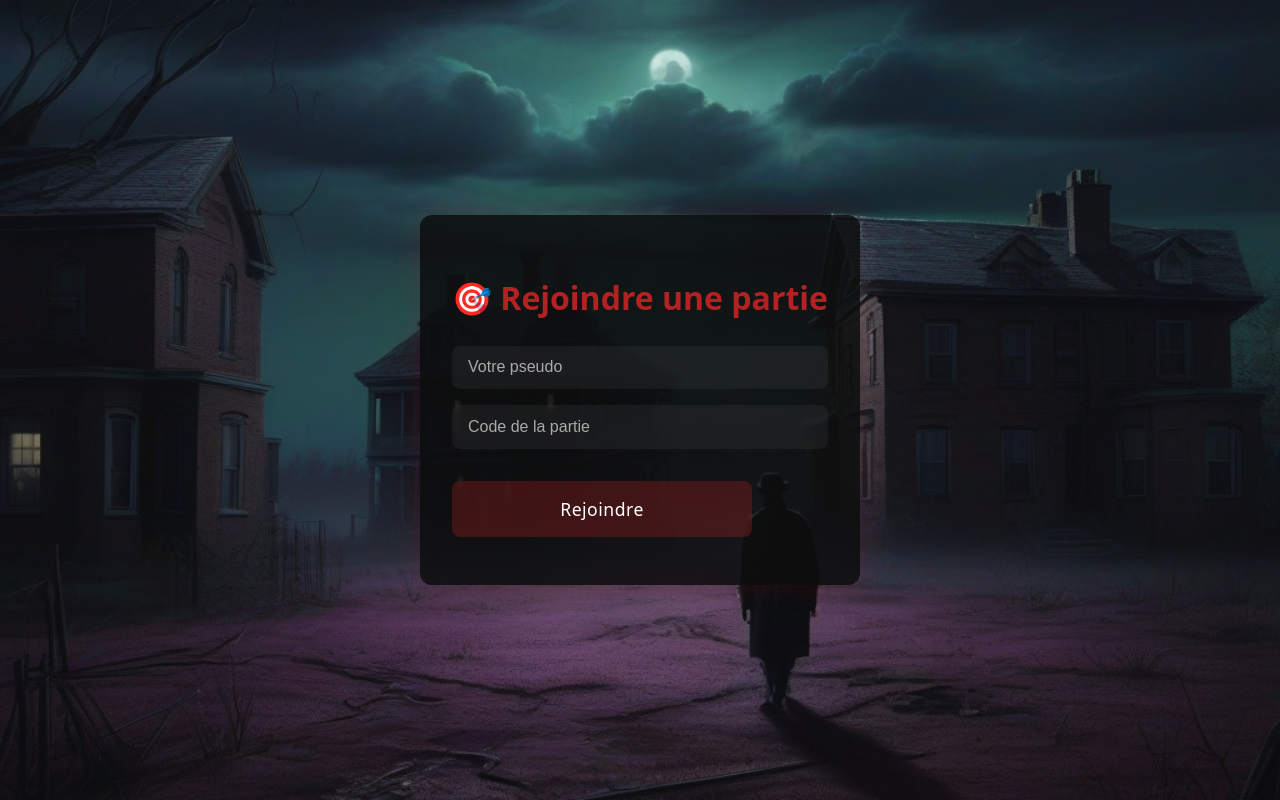
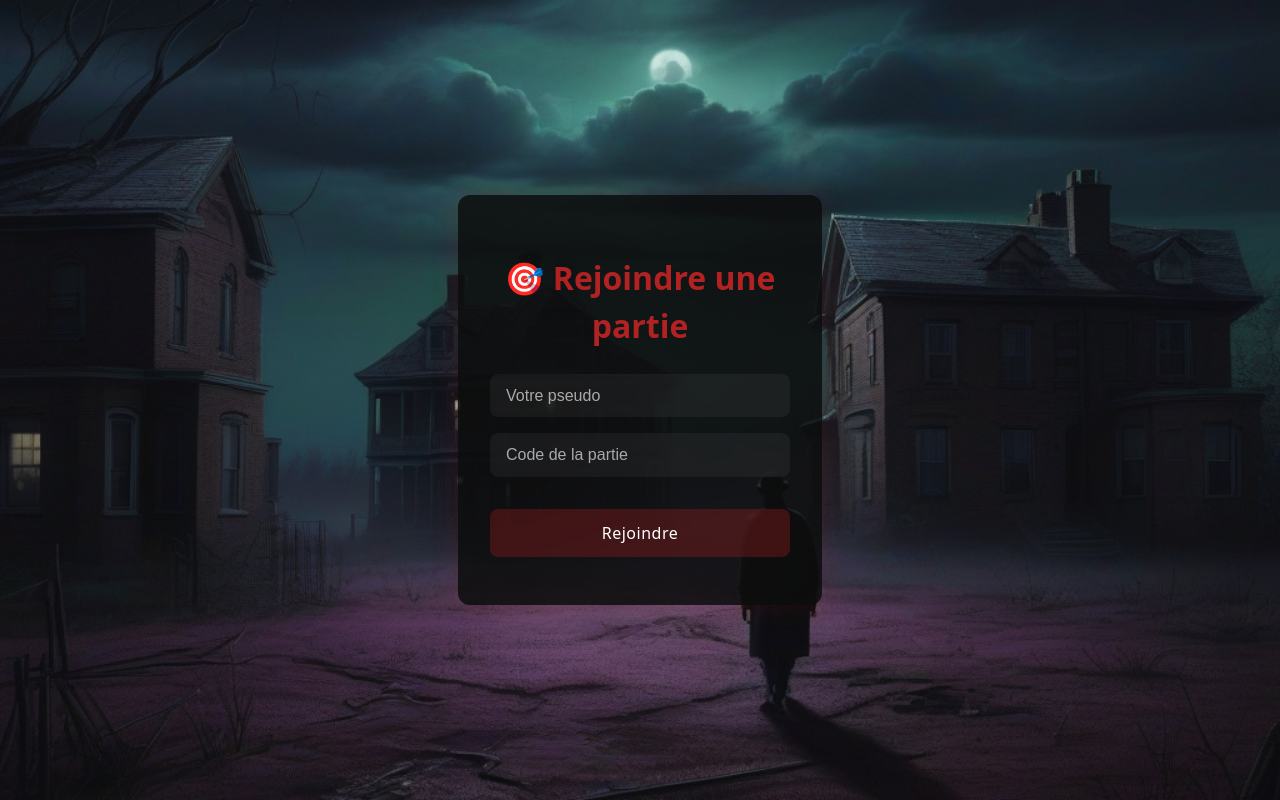
Before and after one commit to Sneakybapt/TKA, a React (Vite) app: page /rejoindre in a window 1280 px wide. Built offline with nearby package versions, Linux system fonts and the light colour scheme; no server answers.

Commit message:
12/07/2025 12:50

```diff
--- a/src/App.tsx
+++ b/src/App.tsx
@@ -47,7 +47,7 @@ function Accueil() {
           if (pseudo) {
             localStorage.setItem("tka_pseudo", pseudo);      // ✅ stockage correct
             localStorage.setItem("tka_createur", "true");    // ✅ joueur est créateur
-            navigate("/attente");                            // ✅ direction salle d’attente
+            navigate("/creer");
           } else {
             navigate("/creer");                              // 👤 pas connecté → entre son pseudo
           }
--- a/src/pages/CreerPartie.tsx
+++ b/src/pages/CreerPartie.tsx
@@ -4,8 +4,12 @@ import { useNavigate } from "react-router-dom";
 import "../themesombre.css";
 
 export default function CreerPartie() {
-  const [pseudo, setPseudo] = useState("");
   const navigate = useNavigate();
+
+  const pseudoConnecte = localStorage.getItem("pseudo")?.trim().toLowerCase();
+  const estConnecte = !!pseudoConnecte;
+
+  const [pseudo, setPseudo] = useState(pseudoConnecte || "");
 
   useEffect(() => {
     socket.on("partie_creee", ({ code, joueurs }) => {
@@ -51,6 +55,7 @@ export default function CreerPartie() {
           onChange={(e) => setPseudo(e.target.value)}
           placeholder="Votre pseudo"
           required
+          disabled={estConnecte} // ✅ désactivé si connecté
         />
         <button type="submit" className="accueil-button">
           Créer la partie
--- a/src/pages/Inscription.tsx
+++ b/src/pages/Inscription.tsx
@@ -19,7 +19,7 @@ export default function Inscription() {
 
     if (data.ok) {
       localStorage.setItem("pseudo", pseudo);
-      navigate("/jeu");
+      navigate("/");
     } else {
       alert(data.message);
     }
@@ -28,6 +28,10 @@ export default function Inscription() {
   return (
     <div className="creer-container">
       <h2 className="creer-title">🧑‍💼 Créer ton profil</h2>
+      <div className="consignes-box">
+        ⚠️ <strong>Consignes :</strong> Le pseudo ne doit contenir <u>aucune majuscule</u>.
+      </div>
+
       <form className="creer-form" onSubmit={handleSubmit}>
         <input
           type="text"
--- a/src/themesombre.css
+++ b/src/themesombre.css
@@ -36,19 +36,21 @@ body {
 
 .accueil-button {
   display: block;
+  box-sizing: border-box; /* ✅ prend en compte le padding */
   width: 100%;
+  padding: 0.8rem 1rem; /* ✅ identique à .rejoindre-input */
+  font-size: 1rem;       /* ✅ identique à .rejoindre-input */
   margin: 1rem 0;
-  padding: 1rem;
-  font-size: 1.1rem;
-  background-color: rgba(178, 34, 34, 0.30); /* rouge sombre + transparence */;
+  background-color: rgba(178, 34, 34, 0.30); /* rouge sombre + transparence */
   color: #ffffff;
   border: none;
-  border-radius: 8px;
+  border-radius: 8px;     /* ✅ identique à .rejoindre-input */
   cursor: pointer;
   letter-spacing: 0.5px;
   transition: background-color 0.3s ease;
-  backdrop-filter: blur(2px); /* effet un peu verré */
+  backdrop-filter: blur(2px); /* ✅ identique à .rejoindre-input */
 }
+
 
 .accueil-button:hover {
   background-color: #b22222;
@@ -157,6 +159,7 @@ body {
 }
 
 .rejoindre-input {
+  box-sizing: border-box; /* ✅ prend en compte le padding */
   padding: 0.8rem 1rem;
   font-size: 1rem;
   border-radius: 8px;
@@ -172,12 +175,13 @@ body {
 
 
 .rejoindre-container {
+  width: 100%;
   background-color: rgba(13, 13, 13, 0.85);
   padding: 2rem;
   border-radius: 12px;
   box-shadow: 0 0 30px rgba(255, 0, 0, 0.1);
-  max-width: 500px;
-  margin: auto;
+  max-width: 300px;
+  margin: 0 auto;
   text-align: center;
   color: #f2f2f2;
   z-index: 1;
@@ -342,7 +346,7 @@ body {
 
 .profil-button {
   background-color: transparent;
-  border: 2px solid white;
+  border: 2px solid rgba(102,51,153, 0.75);
   color: white;
   padding: 0.4rem 0.8rem;
   border-radius: 6px;
@@ -396,3 +400,14 @@ body {
   border-radius: 6px;
   cursor: pointer;
 }
+
+.consignes-box {
+  background-color: rgba(255, 255, 255, 0.05);
+  color: #f2f2f2;
+  padding: 0.8rem 1rem;
+  border-radius: 8px;
+  margin-bottom: 1rem;
+  font-size: 0.95rem;
+  backdrop-filter: blur(2px);
+  border-left: 4px solid rgba(255, 255, 255, 0.2);
+}
```
Also changed, not shown: 1 other file (tests, documents, lock files or other folders).
